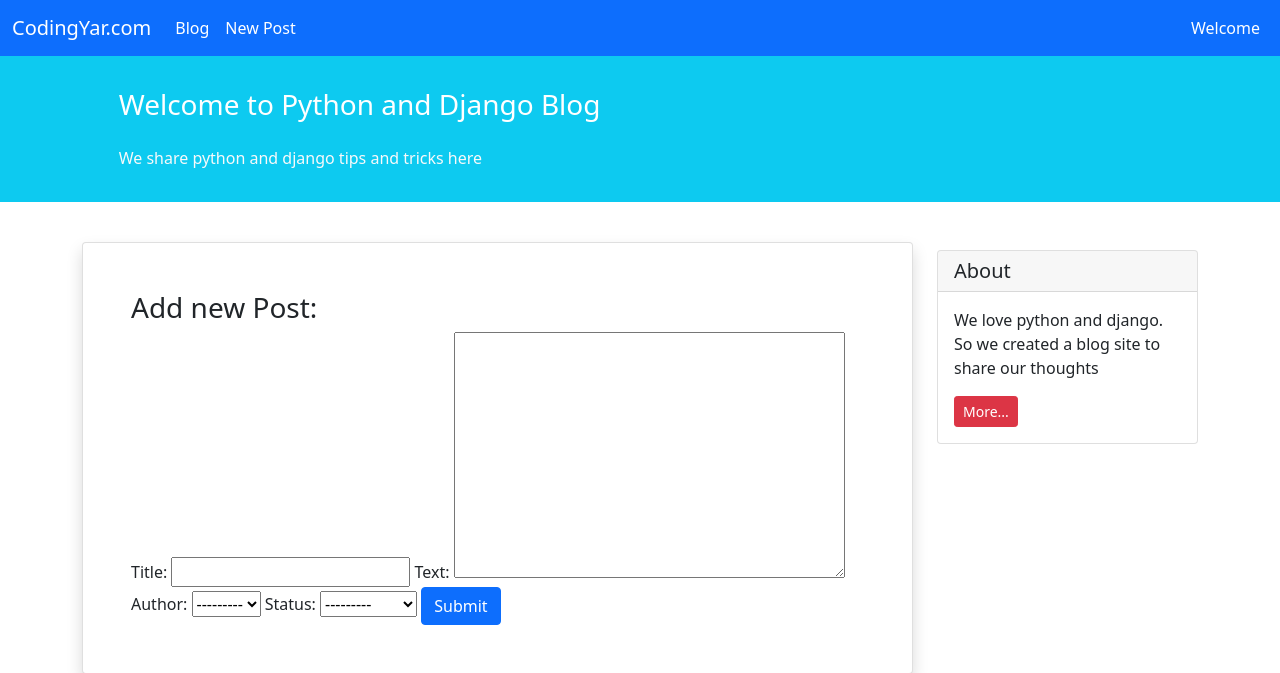
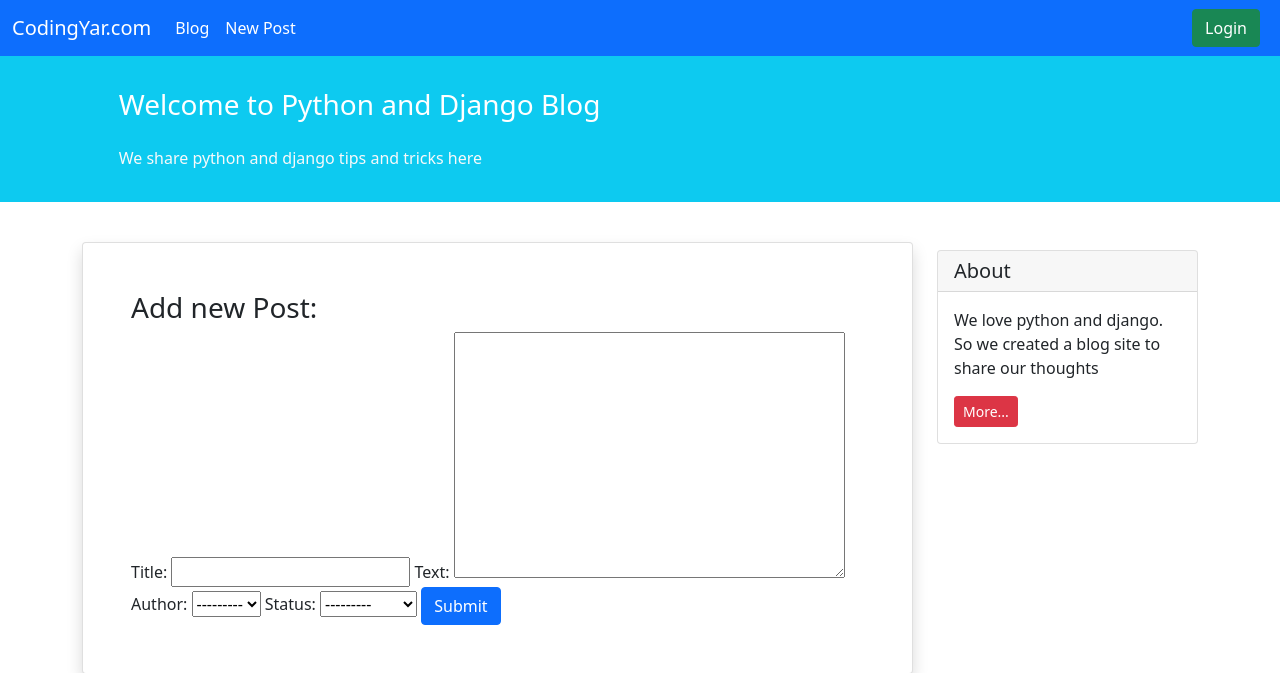
Before and after one commit to ka1antarBAB/weblog_project, a Django app: page /blog/add/ in a window 1280 px wide. Shown: the top 673 px of the page. Run offline with Django 4.2, Linux system fonts and the light colour scheme.

Commit message:
add is_authenticated to the _base.html and Logout,Login button

```diff
--- a/templates/_Base.html
+++ b/templates/_Base.html
@@ -25,7 +25,16 @@
                 <a class="nav-link active" aria-current="page" href="{% url 'post_create_view' %}">New Post</a>
             </div>
         </div>
-        <div class="mx-2 text-white">Welcome</div>
+        <div class="mx-2 text-white">
+            {% if user.is_authenticated %}
+                <button class="btn btn-success">Hey {{ user.username }}!</button> |
+                <a href="{% url 'logout' %}"><button class="btn btn-danger">Logout</button></a>
+            {% else %}
+                <a href="{% url 'login' %}"><button class="btn btn-success">Login</button></a>
+            {% endif %}
+
+        </div>
+
     </div>
 </nav>
 
```
